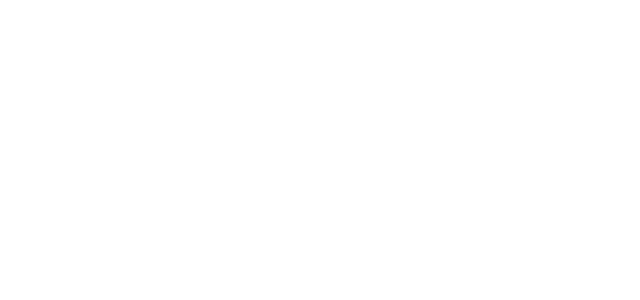
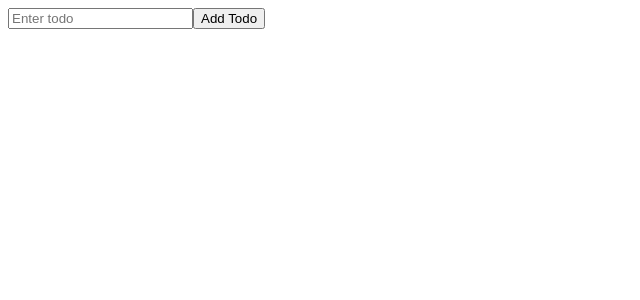
Before and after one commit to philstainer/todolistapp, a React (Create React App) app: page / in a window 1280 px wide. Shown: the top 300 px of the page, without its empty margins (0-640 px from the left). Built offline with nearby package versions, Linux system fonts and the light colour scheme.

Commit message:
Change App to functional component and TodoList to PureComponent

```diff
--- a/src/containers/App.js
+++ b/src/containers/App.js
@@ -1,11 +1,12 @@
-import React, { Component } from 'react';
+import React from 'react';
+import AddTodo from './AddTodo';
+import TodoList from './TodoList';
 
-class App extends Component {
-  render() {
-    return (
-      <div data-test="component-app" />
-    );
-  }
-}
+const App = () => (
+  <div data-test="component-app">
+    <AddTodo />
+    <TodoList />
+  </div>
+);
 
 export default App;
--- a/src/containers/TodoList.js
+++ b/src/containers/TodoList.js
@@ -1,10 +1,10 @@
-import React, { Component } from 'react';
+import React from 'react';
 import PropTypes from 'prop-types';
 import { connect } from 'react-redux';
 
 import { toggleTodo } from '../actions';
 
-export class UnConnectedTodoList extends Component {
+export class UnConnectedTodoList extends React.PureComponent {
   static propTypes = {
     todos: PropTypes.arrayOf(
       PropTypes.shape({
@@ -28,7 +28,7 @@
                 {
                   todos.map(todo => (
                     <li data-test="todo" key={todo.id} onClick={() => this.props.toggleTodo(todo.id)} style={{ textDecoration: todo.completed ? 'line-through' : 'none' }}>
-                      {todo}
+                      {todo.text}
                     </li>
                   ))
                 }
```
